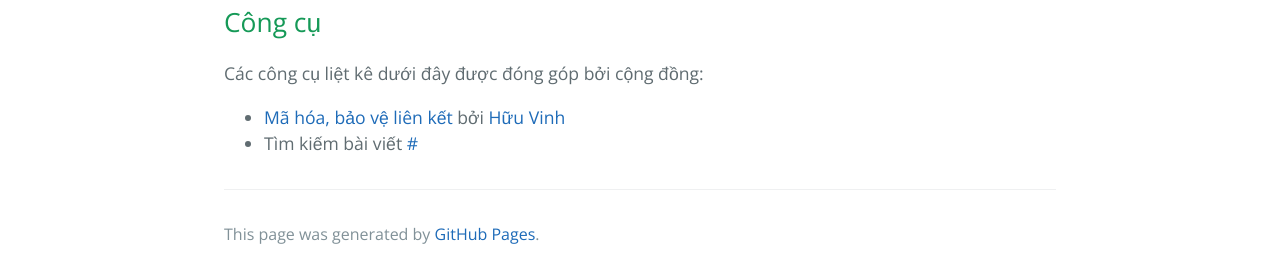
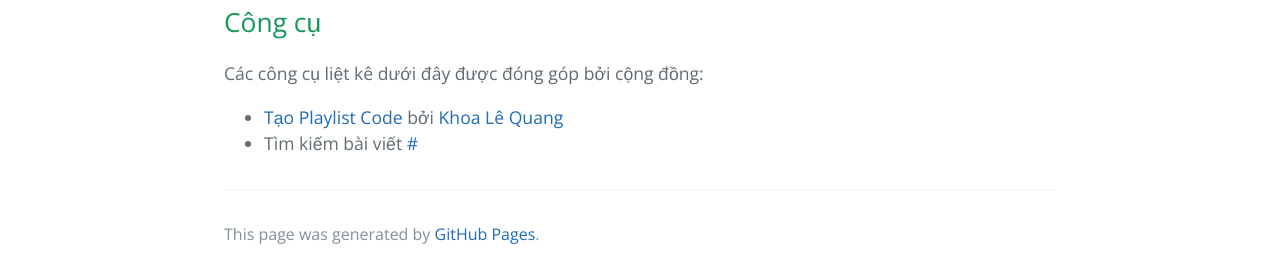
Before and after one commit to huuvinhvn/aplay, a Jekyll site: the page built from index.md, in a window 1280 px wide. Shown: the part 734-1009 px from the top of the page. Built offline with Jekyll 4.4.1, drawn with Linux system fonts in a browser that asks for light colours; our own code applies the rules of GitHub Pages for plain Markdown files.

Commit message:
Update index.md

```diff
--- a/index.md
+++ b/index.md
@@ -7,11 +7,11 @@ Những điều mà bạn cần biết nếu muốn tham gia [A-Play Community](
 - [Nội quy nhóm](rules.md)
 - [Danh sách hashtag](hashtags.md)
 - [Hệ thống xếp hạng thành viên](rank.md)
-- [Tra cứu thứ hạng](https://zaltv.ga/rank)
+- [Tra cứu thứ hạng](https://)
 
 ## Công cụ
 
 Các công cụ liệt kê dưới đây được đóng góp bởi cộng đồng:
 
--  [Mã hóa, bảo vệ liên kết](https://) bởi [Hữu Vinh](https://fb.me/huuvinh.vt)
+-  [Tạo Playlist Code](https://mediacenter.4all.vn) bởi [Khoa Lê Quang](https://fb.me/muabannhatrangvip)
 -  Tìm kiếm bài viết [#](https://#)
```
